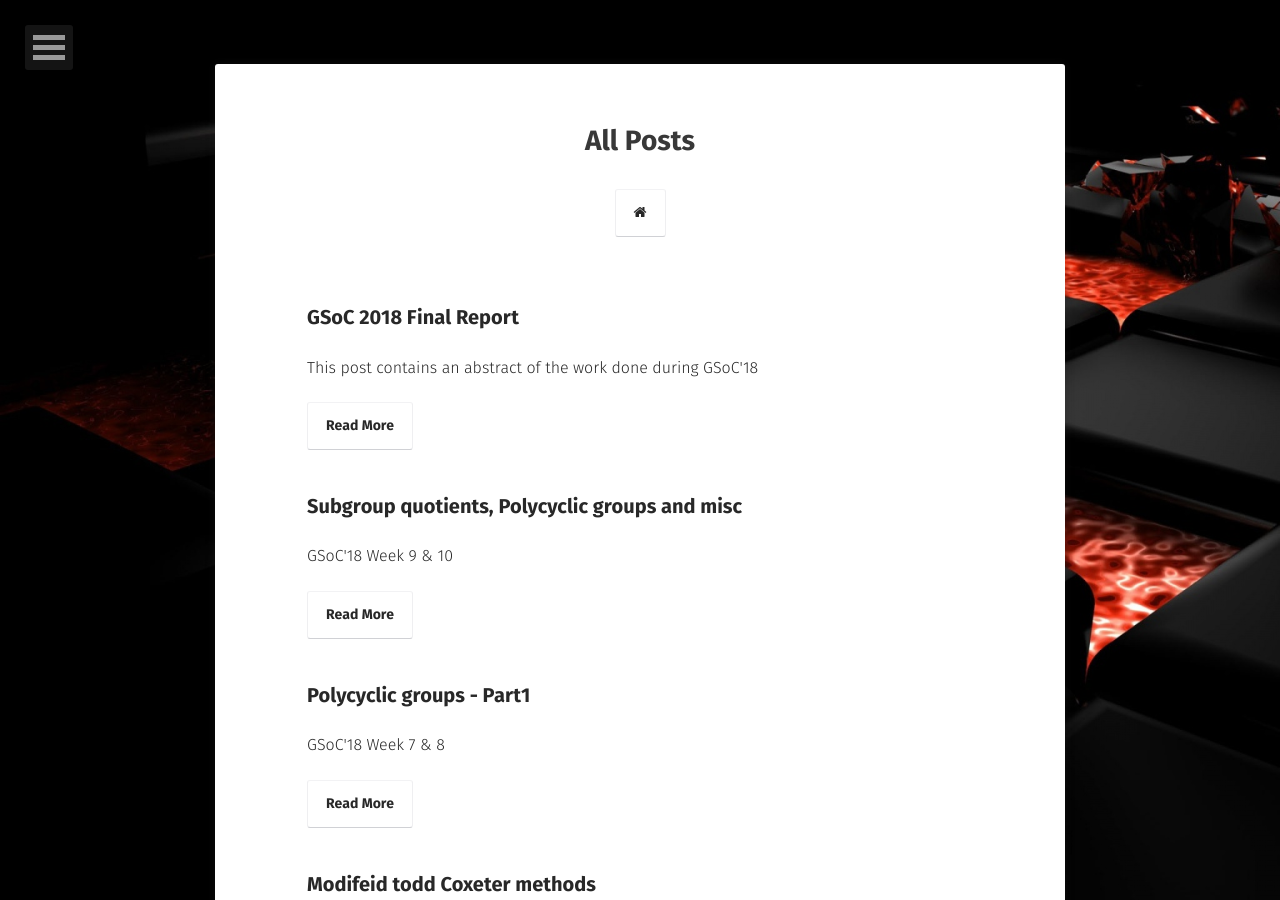
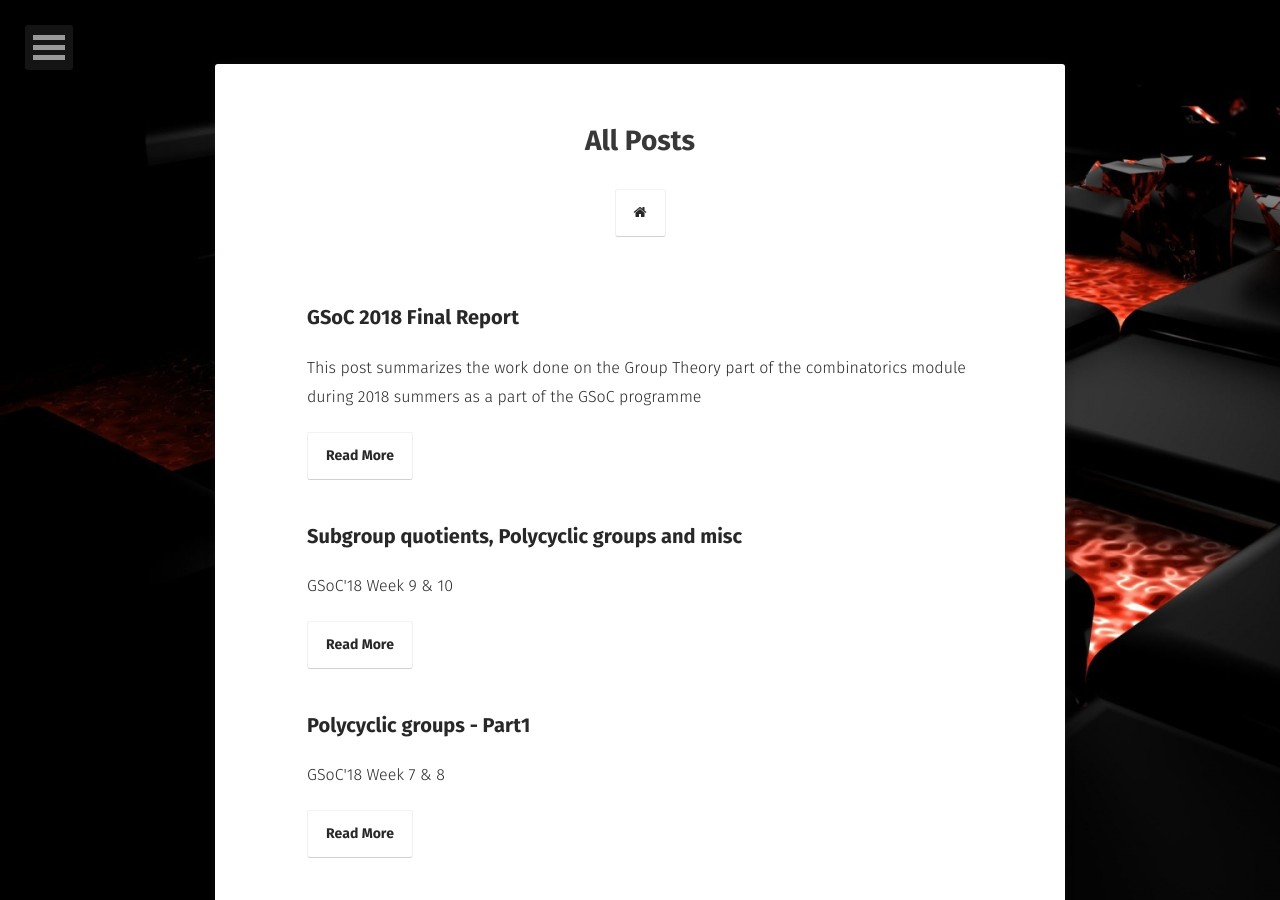
Before and after one commit to RavicharanN/blog, a Jekyll site: the page built from posts/index.md, in a window 1280 px wide and 900 px high. Built offline with Jekyll 4.4.1, drawn with Linux system fonts in a browser that asks for light colours; some web fonts are replaced.

Commit message:
Update 2018-08-14-final-report.md

```diff
--- a/_posts/2018-08-14-final-report.md
+++ b/_posts/2018-08-14-final-report.md
@@ -2,7 +2,7 @@
 layout: post
 title:  "GSoC 2018 Final Report"
 date:   2018-08-14
-excerpt: "This post contains an abstract of the work done during GSoC'18"
+excerpt: "This post summarizes the work done on the Group Theory part of the combinatorics module during 2018 summers as a part of the GSoC programme"
 tag:
 - markdown
 - syntax
```
